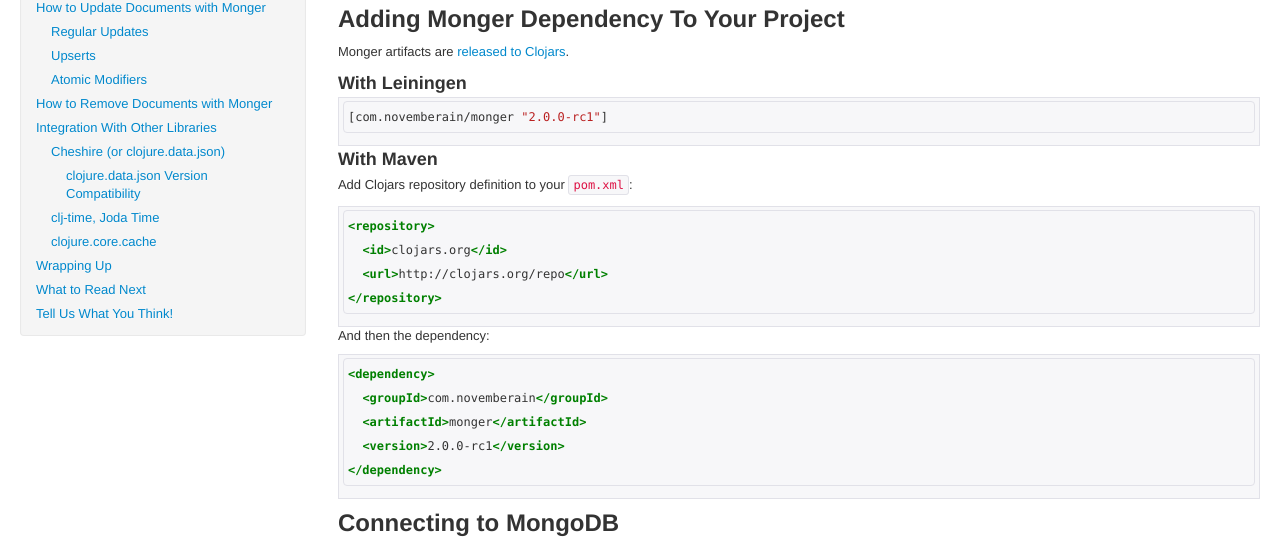
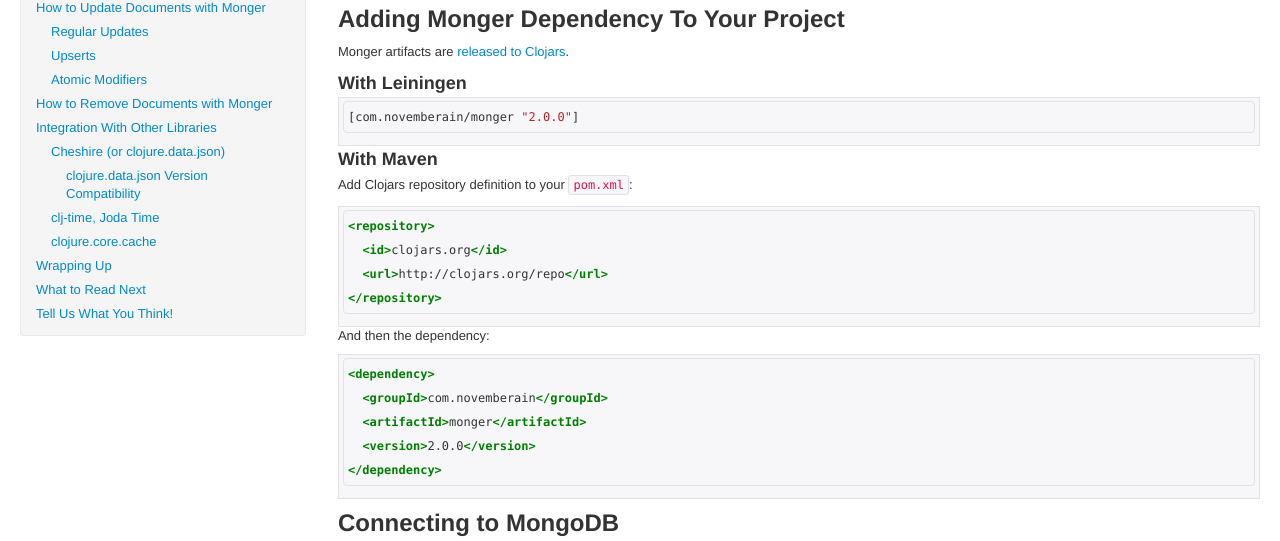
Before and after one commit to clojurewerkz/monger.docs, a Jekyll site: the page built from articles/getting_started.md, in a window 1280 px wide and 900 px high, scrolled down 576 px. Shown: the part 150-691 px from the top of the window. Built offline with Jekyll 4.4.1, drawn with Linux system fonts in a browser that asks for light colours; some web fonts are replaced; comment, search, counter and statistics services are not loaded.

Commit message:
2.0 is out

````diff
--- a/articles/getting_started.md
+++ b/articles/getting_started.md
@@ -66,7 +66,7 @@
 ### With Leiningen
 
 ``` clojure
-[com.novemberain/monger "2.0.0-rc1"]
+[com.novemberain/monger "2.0.0"]
 ```
 
 ### With Maven
@@ -86,7 +86,7 @@
 <dependency>
   <groupId>com.novemberain</groupId>
   <artifactId>monger</artifactId>
-  <version>2.0.0-rc1</version>
+  <version>2.0.0</version>
 </dependency>
 ```
 
````
